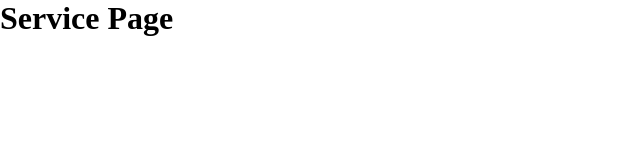
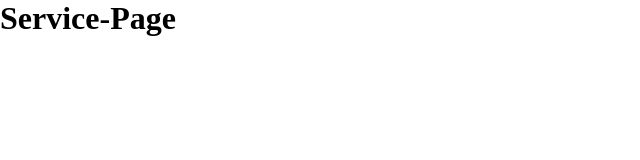
Before and after one commit to tratchapong/git-project01, a website: page service.html in a window 1280 px wide. Shown: the full height of the page, 0-640 px from the left. Drawn offline with Linux system fonts and the light colour scheme.

Commit message:
add - in service.html

```diff
--- a/service.html
+++ b/service.html
@@ -7,6 +7,6 @@
     <title>Service Page</title>
 </head>
 <body>
-    <h1>Service Page</h1>
+    <h1>Service-Page</h1>
 </body>
 </html>
```
